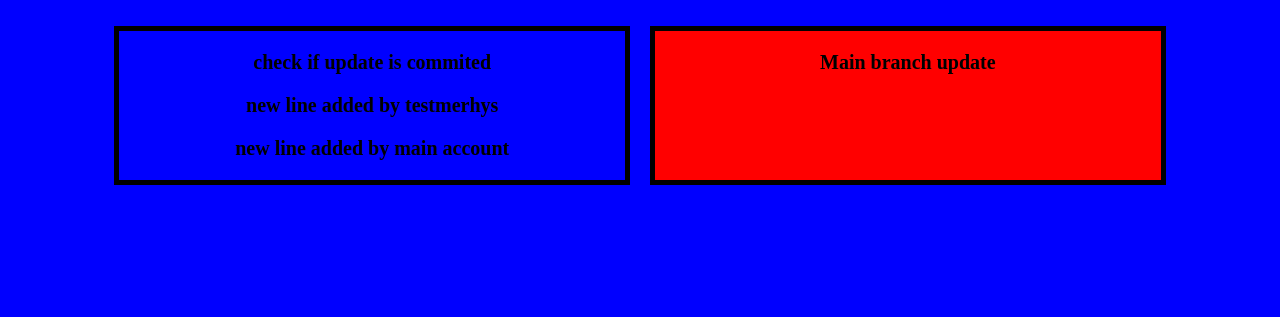
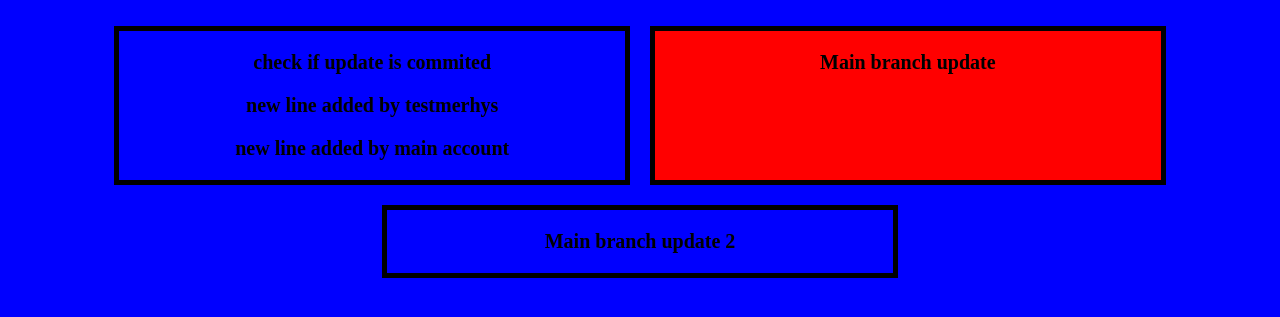
Before and after one commit to rhysmoggs/GitVideo, a plain HTML site: page index.html in a window 1280 px wide. Shown: the part 155-472 px from the top of the page. Drawn offline with Linux system fonts and the light colour scheme.

Commit message:
add new container and flex-wrap

```diff
--- a/index.html
+++ b/index.html
@@ -18,6 +18,9 @@
       <div class="right">
         <p>Main branch update</p>
       </div>
+      <div class="bottom">
+        <p>Main branch update 2</p>
+      </div>
     </div>
     <script src="app.js"></script>
   </body>
--- a/styles.css
+++ b/styles.css
@@ -20,13 +20,15 @@ p {
 .container {
   display: flex;
   justify-content: center;
+  flex-wrap: wrap;
   gap: 20px;
   /* flex-direction: column;
   align-items: center; */
 }
 
 .left,
-.right {
+.right,
+.bottom {
   width: 40%;
   text-align: center;
   border: 5px solid black;
```
